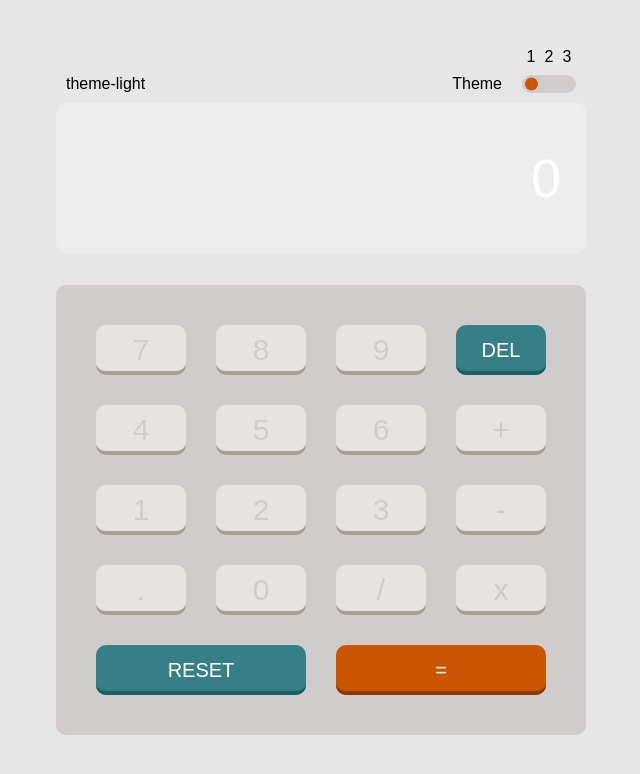
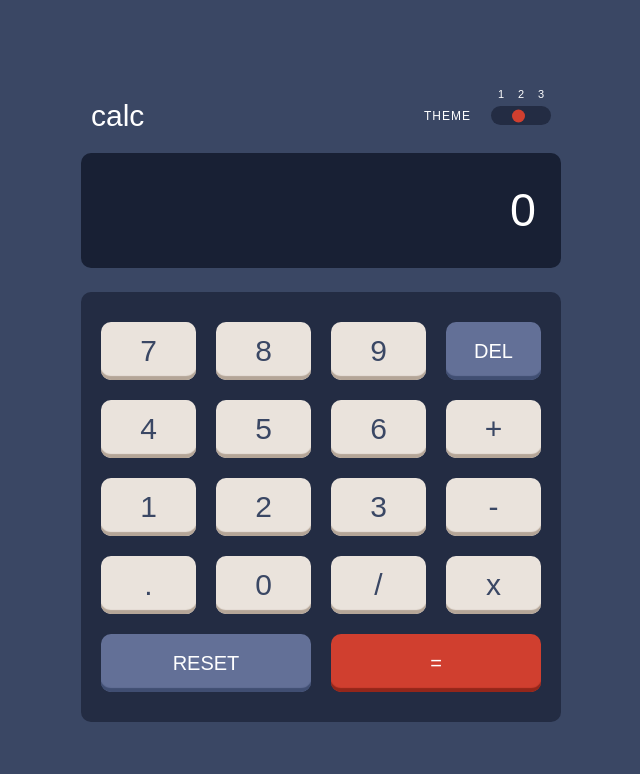
Before and after one commit to H3lltronik/FrontEndMentor-Calculator-app, a React (Vite) app: page / in a window 1280 px wide. Shown: the top 774 px of the page, without its empty margins (319-959 px from the left). Built offline with nearby package versions, Linux system fonts and the light colour scheme.

Commit message:
correcting colors

```diff
--- a/src/components/Calculator.tsx
+++ b/src/components/Calculator.tsx
@@ -13,9 +13,7 @@ export const Calculator = () => {
 
     useEffect(() => {
         // Use dark theme by default because light theme is CRINGE
-        // setTimeout(() => {
-        //     setCurrTheme ('theme-contrast')
-        // }, 1000);
+        setCurrTheme ('theme-dark')
     }, [])
 
     useEffect(() => {
@@ -25,9 +23,9 @@ export const Calculator = () => {
     return (
         <div className="calculator">
             <div className="calculator-header">
-                <span>{currTheme}</span>
+                <span className="calculator-title">calc</span>
                 <div className="">
-                    <SwitchLikeRadio onRadioChange={setCurrTheme} value={currTheme}>
+                    <SwitchLikeRadio onRadioChange={setCurrTheme} value={currTheme} label={"THEME"}>
                         {
                             themes.map((theme, index) => {
                                 return <SwitchLikeRadioItem label={index+1} value={theme} key={index}/>
--- a/src/components/SwitchLikeRadio.tsx
+++ b/src/components/SwitchLikeRadio.tsx
@@ -16,7 +16,7 @@ export const SwitchLikeRadio : FC<SwitchLikeRadioProps> = (props) => {
         let deltaOrder = Math.abs(lastOrder - order)
         props.onRadioChange (value)
         lastValue = value
-        if (lastStep >= 0 && lastStep <= 100) {
+        if (lastStep >= 0 && lastStep <= (100 - animStep)) {
             if (lastOrder > order) {
                 lastStep -= (animStep * deltaOrder);
             } else if (lastOrder < order) {
@@ -44,15 +44,11 @@ export const SwitchLikeRadio : FC<SwitchLikeRadioProps> = (props) => {
     useEffect(() => {
         radiosQnt = React.Children.toArray(props.children).length
         animStep = Number( (100 / radiosQnt).toFixed(2) );
-
-        // setTimeout(() => {
-        //     console.log("ay wey gorditas de nata", childrenProps)
-        // }, 1000);
     }, [])
 
     return (
         <div className="radio">
-            <span className="radio-label">Theme</span>
+            <span className="radio-label">{props.label}</span>
                 <div className="radio-group">
                     {React.Children.map(props.children, (child:any, index) => {
                         const childProps = {
--- a/src/styles.css
+++ b/src/styles.css
@@ -14,17 +14,23 @@ body, html {
 .container {
     width: 100vw;
     padding: 10px;
-    max-width: 550px;
+    max-width: 500px;
 }
 
 .calculator-header {
     display: flex;
-    margin: 10px 10px;
+    margin: 20px 10px;
+    align-items: center;
     justify-content: space-between;
 }
 
+.calculator-title {
+    color: white;
+    font-size: 30px;
+}
+
 .calculator-result {
-    height: 150px;
+    height: 115px;
     display: flex;
     color: white;
     padding: 0 25px;
@@ -35,20 +41,21 @@ body, html {
 }
 
 .calculator-result span {
-    font-size: 40pt;
+    font-size: 35pt;
     align-self: center;
 }
 
 .calculator-keyboard {
     width: 100%;
-    padding: 40px;
-    margin-top: 2rem;
+    height: 430px;
+    padding: 30px 20px;
+    margin-top: 1.5rem;
     border-radius: 10px;
     background-color: var(--toggle-background);
 
-    gap: 30px;
+    gap: 20px 20px;
     display: grid;
-    grid-template-rows: repeat(5, 50px);
+    grid-template-rows: repeat(5, 1fr);
     grid-template-columns: 2fr 2fr 2fr 2fr;
 }
 
@@ -57,7 +64,7 @@ body, html {
     position: relative;
     border-radius: 10px;
     outline: none; border: none;
-    color: var(--toggle-background);
+    color: var(--main-background);
     font-family: 'Spartan', sans-serif;
     background-color: var(--key-background-3);
     box-shadow: inset 0px -5px 1px -1px var(--key-shadow-3);
@@ -88,9 +95,6 @@ body, html {
     transform: translate(-50%, -50%);
 }
 
-.calculator-keyboard > * {
-}
-
 .button-reset {
     grid-column-start: 1;
     grid-column-end: 3;
@@ -104,17 +108,22 @@ body, html {
 /* RADIO LIKE SWITCH */
 .radio {
     display: flex;
+    align-items: center;
 }
 
 .radio-label {
     margin-right: 20px;
+
+    font-size: 12px;
+    color: white;
+    letter-spacing: 1px;
 }
 
 .radio-item input {
     margin: 0;
     padding: 0;
-    width: 18px;
-    height: 13px;
+    width: 20px;
+    height: 15px;
     appearance: none;
 }
 
@@ -142,6 +151,9 @@ body, html {
     position: absolute;
     bottom: 100%; left: 50%;
     transform: translate(-50%, -50%);
+
+    font-size: 11px;
+    color: white;
 }
 
 .radio-indicator {
--- a/src/types.d.ts
+++ b/src/types.d.ts
@@ -10,6 +10,7 @@ type SwitchLikeRadioProps = {
     onRadioChange: (value: any) => void,
     duration?: number,
     name?: string,
+    label?: string,
     value: any,
 }
 type SwitchLikeRadioItemProps = {
```
